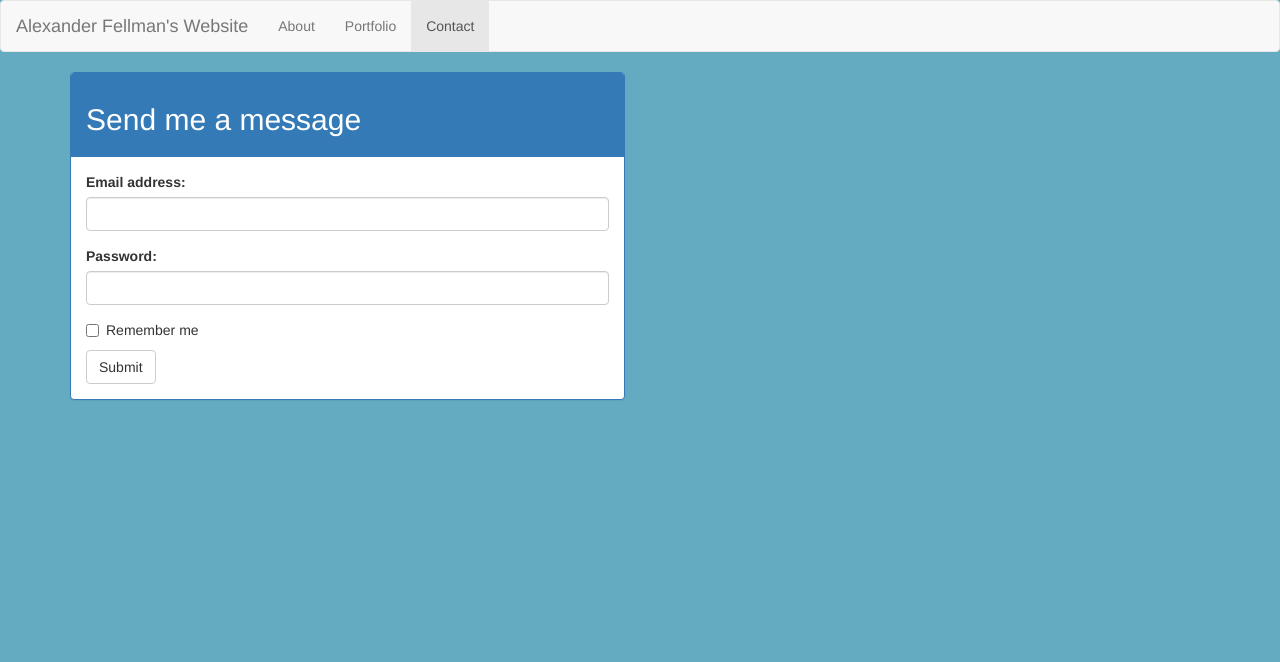
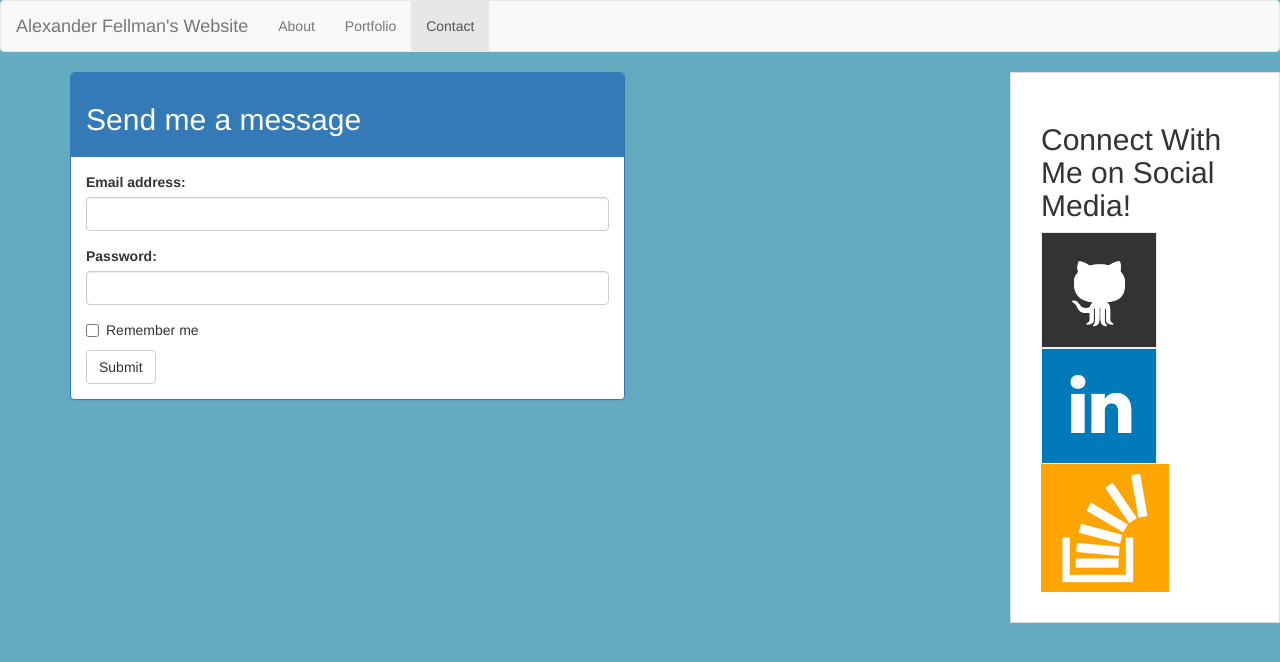
Before and after one commit to AFellman01/Bootstrap-Profile, a plain HTML site: page contact.html in a window 1280 px wide. Drawn offline with nearby package versions, Linux system fonts and the light colour scheme.

Commit message:
Social Media

```diff
--- a/assets/style/custom.css
+++ b/assets/style/custom.css
@@ -1,3 +1,12 @@
 body{
 background-color: #64AAC0;
 }
+.sidebar {
+    float: right;
+    width: 100%;
+    max-width: 270px;
+    padding: 30px;
+    margin-bottom: 20px;
+    background: #fff;
+    border: 1px solid #ddd;
+}
--- a/contact.html
+++ b/contact.html
@@ -9,6 +9,7 @@
 
     <link rel="stylesheet" href="https://maxcdn.bootstrapcdn.com/bootstrap/3.2.0/css/bootstrap.min.css">
     <link rel="stylesheet" href="https://maxcdn.bootstrapcdn.com/font-awesome/4.6.3/css/font-awesome.min.css">
+    <link rel="stylesheet" href="https://cdnjs.cloudflare.com/ajax/libs/font-awesome/4.7.0/css/font-awesome.min.css">
     <link rel="stylesheet" href="assets/style/custom.css" href="assets/style/reset.css">
 
     <nav class="navbar navbar-default">
@@ -23,6 +24,22 @@
     </ul>
   </div>
 </nav>
+
+
+<section class="sidebar">
+  <div id="connect">
+    <h2>Connect With Me on Social Media!</h2>
+    <a href="#">
+      <img src="assets/images/github-128.png" class="social" alt="github">
+    </a>
+    <a href="#">
+      <img src="assets/images/linkedin-128.png" class="social" alt="github">
+    </a>
+    <a href="#">
+      <img src="assets/images/stackoverflow-128.png" class="social" alt="github">
+    </a>
+  </div>
+</section>
 
 <div class="container">
   <div class="row">
```
Also changed, not shown: assets/images/github-128.png (added), assets/images/linkedin-128.png (added), assets/images/stackoverflow-128.png (added).
